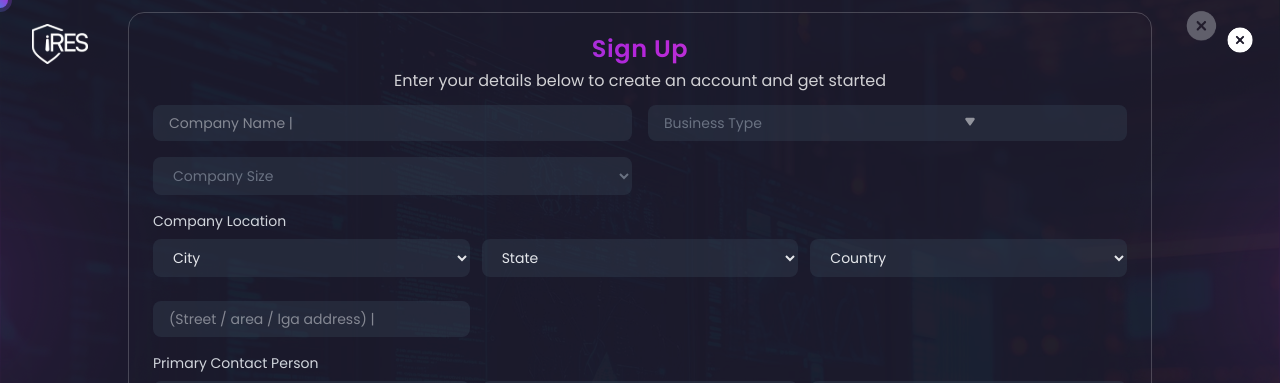
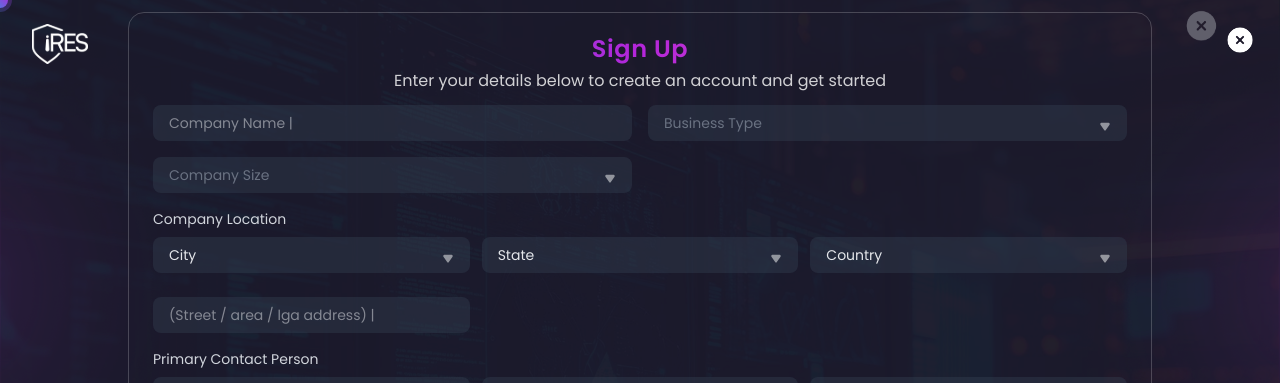
Before and after one commit to iresorg/ires-frontend-v1, a Next.js app: page /signup/organization in a window 1280 px wide. Shown: the top 383 px of the page. Built offline with nearby package versions, Linux system fonts and the light colour scheme.

Commit message:
Enhance select dropdown UI in organization signup
Refactored select fields to use relative positioning and added dropdown arrow images for improved visual consistency. Updated company location section to apply the same UI enhancements to city, state, and country selects.

```diff
--- a/src/app/signup/organization/page.tsx
+++ b/src/app/signup/organization/page.tsx
@@ -83,7 +83,7 @@ export default function OrganizationSignup() {
                 className="w-full bg-gray-700/40 text-gray-200 rounded-lg px-4 py-2 focus:outline-none focus:ring-2 focus:ring-purple-500"
               />
             </div>
-            <div>
+            <div className="relative">
               <select className="w-full bg-gray-700/40 text-gray-500 rounded-lg px-4 py-2 focus:outline-none focus:ring-2 focus:ring-purple-500 appearance-none">
                 <option hidden>Business Type</option>
                 <option>Others</option>
@@ -93,14 +93,21 @@ export default function OrganizationSignup() {
                 alt="Arrow Dropdown"
                 width={20}
                 height={20}
-                className="absolute top-28 right-75 pointer-events-none"
+                className="absolute top-3 right-3 pointer-events-none"
               />
             </div>
-            <div>
-              <select className="w-full bg-gray-700/40 text-gray-500 rounded-lg px-4 py-2 focus:outline-none focus:ring-2 focus:ring-purple-500">
+            <div className="relative">
+              <select className="w-full bg-gray-700/40 text-gray-500 rounded-lg px-4 py-2 focus:outline-none focus:ring-2 focus:ring-purple-500 appearance-none">
                 <option hidden>Company Size</option>
                 <option>Others</option>
               </select>
+              <Image
+                src="/images/drop_down.svg"
+                alt="Arrow Dropdown"
+                width={20}
+                height={20}
+                className="absolute top-3 right-3 pointer-events-none"
+              />
             </div>
           </div>
 
@@ -110,23 +117,52 @@ export default function OrganizationSignup() {
               Company Location
             </h3>
             <div className="grid grid-cols-1 md:grid-cols-3 gap-3">
-              <select className="bg-gray-700/40 text-gray-200 rounded-lg px-4 py-2 focus:outline-none focus:ring-2 focus:ring-purple-500">
+              <div className="relative">
+                <select className="w-full bg-gray-700/40 text-gray-200 rounded-lg px-4 py-2 focus:outline-none focus:ring-2 focus:ring-purple-500 appearance-none">
                   <option hidden>City</option>
                   <option>Maitama</option>
                 </select>
-              <select className="bg-gray-700/40 text-gray-200 rounded-lg px-4 py-2 focus:outline-none focus:ring-2 focus:ring-purple-500">
+                <Image
+                  src="/images/drop_down.svg"
+                  alt="Arrow Dropdown"
+                  width={20}
+                  height={20}
+                  className="absolute top-3 right-3 pointer-events-none"
+                />
+              </div>
+              <div className="relative">
+                <select className="w-full bg-gray-700/40 text-gray-200 rounded-lg px-4 py-2 focus:outline-none focus:ring-2 focus:ring-purple-500 appearance-none">
                   <option hidden>State</option>
                   <option>Abuja</option>
                 </select>
-              <select className="bg-gray-700/40 text-gray-200 rounded-lg px-4 py-2 focus:outline-none focus:ring-2 focus:ring-purple-500">
+                <Image
+                    src="/images/drop_down.svg"
+                    alt="Arrow Dropdown"
+                    width={20}
+                    height={20}
+                    className="absolute top-3 right-3 pointer-events-none"
+                  />
+              </div>
+              <div className="relative">
+                <select className="w-full bg-gray-700/40 text-gray-200 rounded-lg px-4 py-2 focus:outline-none focus:ring-2 focus:ring-purple-500 appearance-none">
                   <option hidden>Country</option>
                   <option>Nigeria</option>
                 </select>
+                <Image
+                    src="/images/drop_down.svg"
+                    alt="Arrow Dropdown"
+                    width={20}
+                    height={20}
+                    className="absolute top-3 right-3 pointer-events-none"
+                  />
+              </div>
+              <div>
                 <input
                   type="text"
                   placeholder="(Street / area / lga address) |"
                   className="w-full mt-3 bg-gray-700/40 text-gray-200 rounded-lg px-4 py-2 focus:outline-none focus:ring-2 focus:ring-purple-500"
                 />
+              </div>
             </div>
           </div>
 
```
Lines whose indentation alone changed are shown as unchanged.
